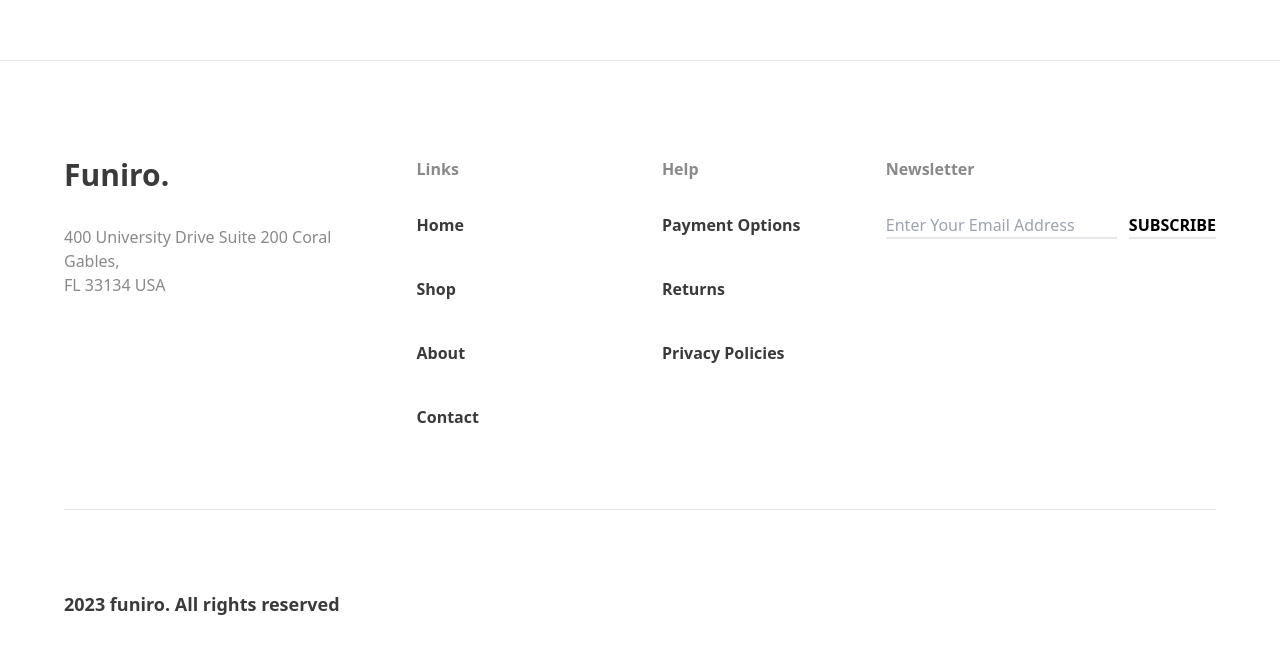
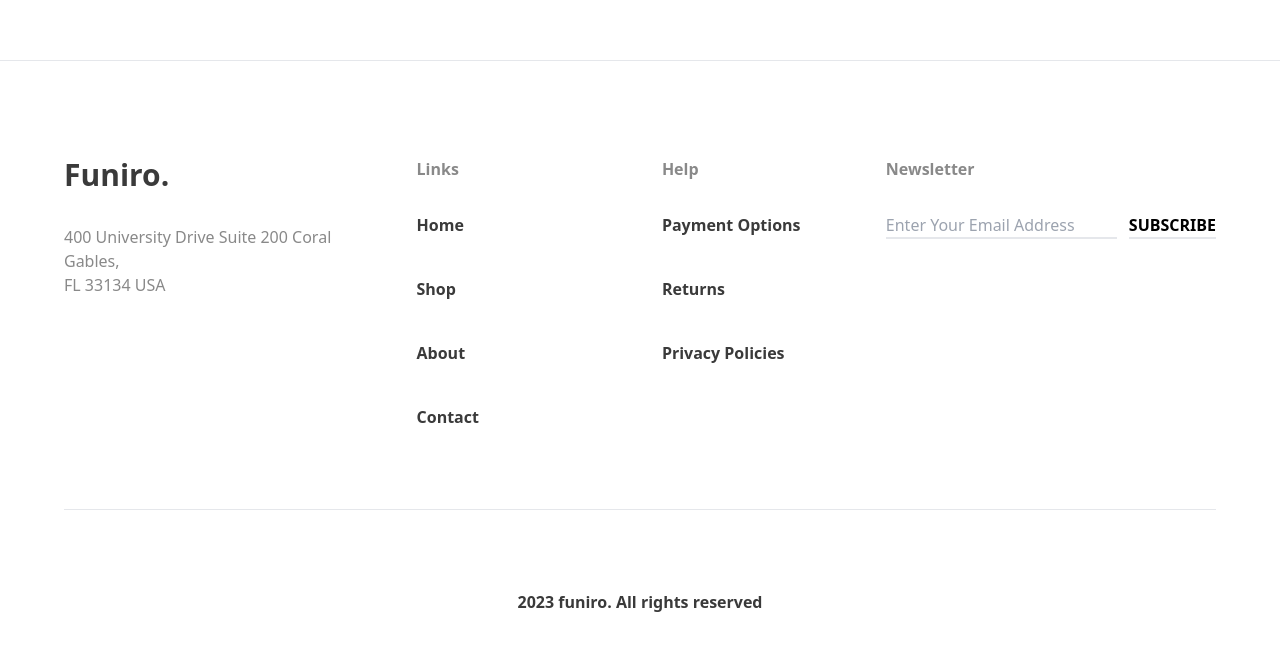
Before and after one commit to GiovanniL30/furniro-ecommerce, a React (Vite) app in the folder frontend/: page /shop in a window 1280 px wide. Shown: the part 836-1490 px from the top of the page. Built offline with nearby package versions, Linux system fonts and the light colour scheme.

Commit message:
adjustments

```diff
--- a/frontend/src/components/Footer.jsx
+++ b/frontend/src/components/Footer.jsx
@@ -47,7 +47,7 @@ function Footer() {
           </div>
         </footer>
         <hr />
-        <h1 className='mb-10 text-font_color lg:text-lg text-center lg:text-left font-semibold'>
+        <h1 className='mb-10 text-font_color  text-center  font-semibold'>
           2023 funiro. All rights reserved
         </h1>
       </div>
--- a/frontend/src/sections/home/Furnitures.jsx
+++ b/frontend/src/sections/home/Furnitures.jsx
@@ -10,9 +10,9 @@ const Furnitures = () => {
         </p>
         <h1 className='font-bold text-4xl text-font_color'>#FuniroFurniture</h1>
       </div>
-      <div className='w-full lg:-mt-10 overflow-hidden'>
+      <div className='w-full lg:-mt-10 overflow-hidden flex justify-center'>
         <img
-          className='object-contain w-full scale-[150%] lg:scale-100'
+          className='object-contain w-full scale-[150%] lg:scale-100 max-w-[2000px]'
           src={image}
           alt='furnitures'
         />
```
